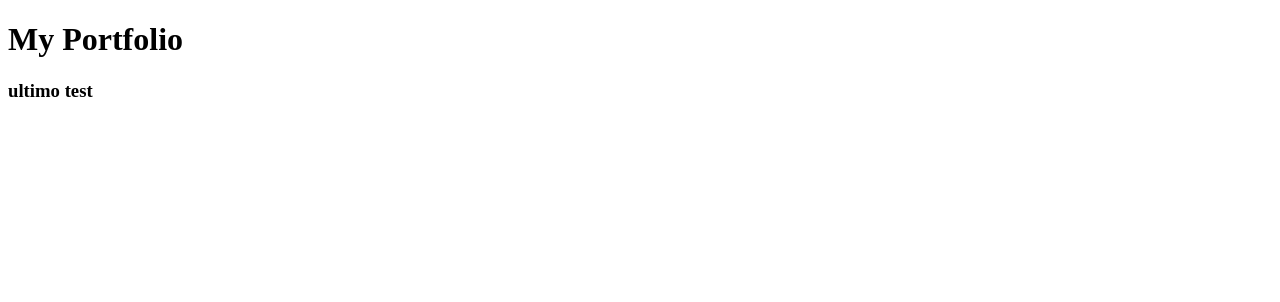
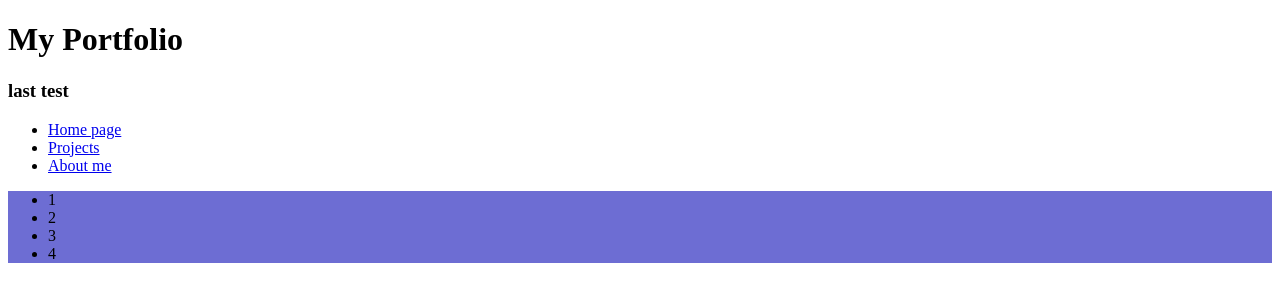
Before and after one commit to jhonmaciel/JhonMaciel.github.io, a plain HTML site: page index.html in a window 1280 px wide. Drawn offline with Linux system fonts and the light colour scheme.

Commit message:
preparing for final project

```diff
--- a/index.html
+++ b/index.html
@@ -4,9 +4,25 @@
     <meta charset="UTF-8">
     <meta name="viewport" content="width=device-width, initial-scale=1.0">
     <title>Portfolio</title>
+    <link rel="stylesheet" href="./style.css">
 </head>
 <body>
     <h1>My Portfolio</h1>
-    <h3>ultimo test</h3>
+    <h3>last test</h3>
+    <header>
+        <ul>
+            <li><a href="index.html">Home page</a></li>
+            <li><a href="project.html">Projects</a></li>
+            <li><a href="contact.html">About me</a></li>
+        </ul>
+    </header>
+    <footer>
+        <ul>
+            <li>1</li>
+            <li>2</li>
+            <li>3</li>
+            <li>4</li>
+        </ul>
+    </footer>
 </body>
 </html>
--- a/style.css
+++ b/style.css
@@ -0,0 +1,3 @@
+footer{
+    background-color: rgb(109, 109, 211);
+}
```
Also changed, not shown: contact.html (added, +18 -0 lines), project.html (added, +23 -0 lines).
